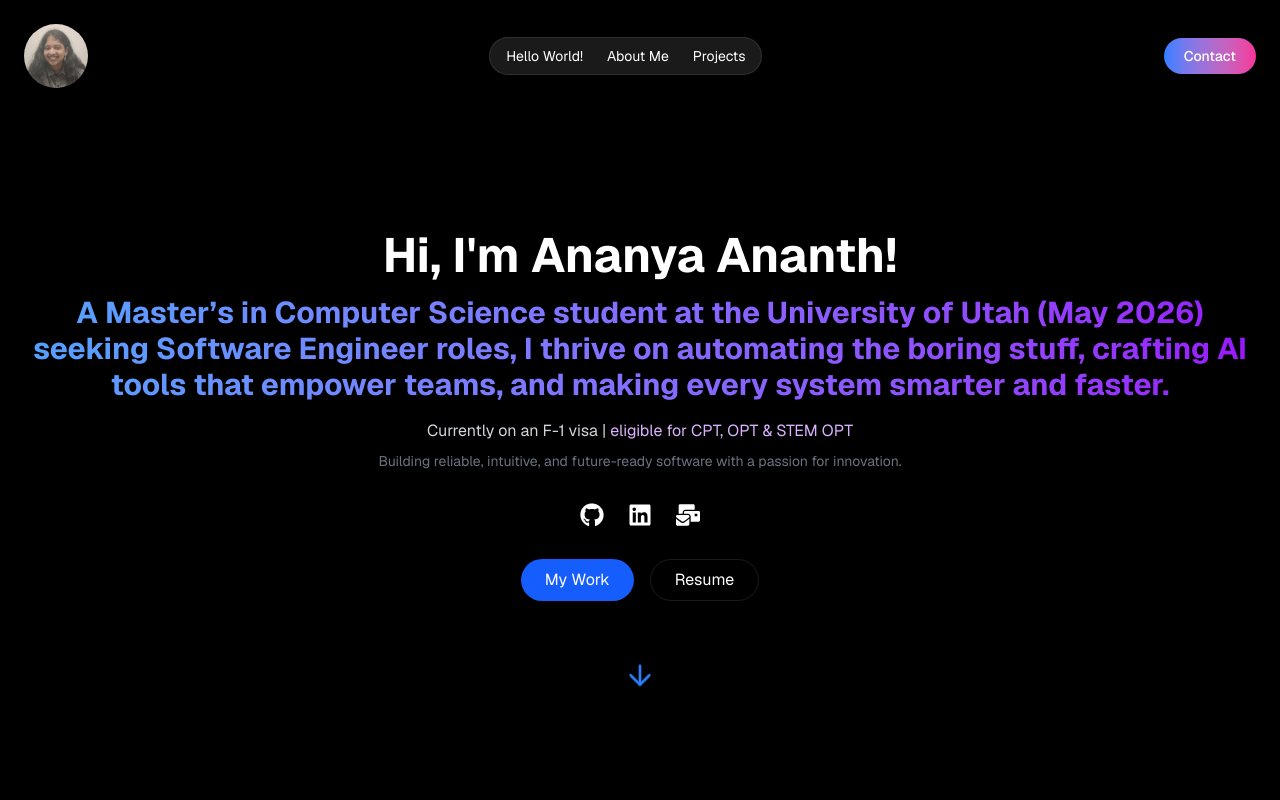
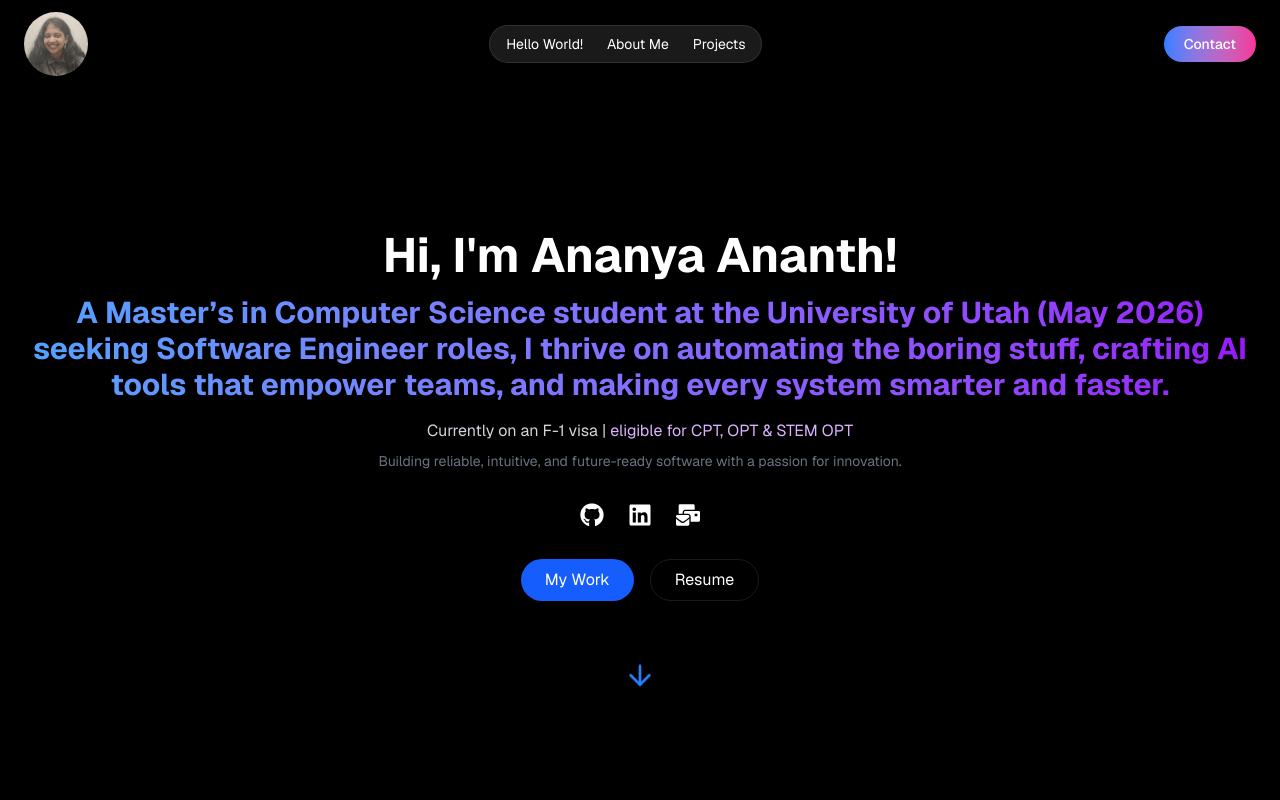
Before and after one commit to ananyaananth29/my-portfolio, a Next.js app: page / in a window 1280 px wide. Shown: the top 800 px of the page. Built offline with nearby package versions, Linux system fonts and the light colour scheme.

Commit message:
nav bar height

```diff
--- a/app/page.tsx
+++ b/app/page.tsx
@@ -36,7 +36,7 @@ const handleCopy = (text: string, id: string) => {
   return (
     <div className="relative bg-black text-white font-sans scroll-smooth overflow-x-hidden">
       {/* Navbar */}
-      <nav className="fixed top-0 left-0 w-full z-50 flex items-center justify-between p-4 sm:p-6 backdrop-blur bg-black/30">
+<nav className="fixed top-0 left-0 w-full z-[100] flex items-center justify-between px-4 sm:px-6 py-3 bg-black/10 backdrop-blur-md">
         {/* Profile Image */}
         <div className="flex items-center flex-shrink-0">
           <Image
```
